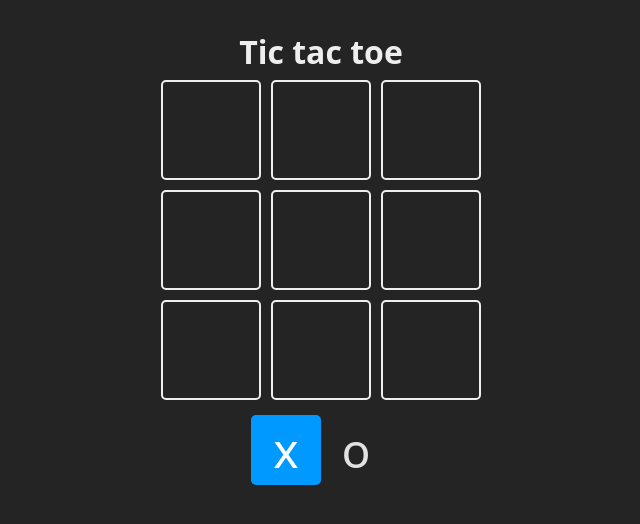
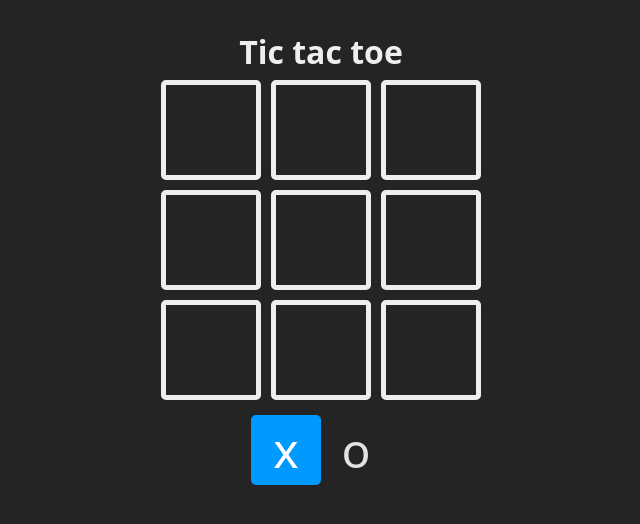
Before and after one commit to jmoreta/learnreact, a React (Vite) app in the folder projects/02-tic-tac-toe/: page / in a window 1280 px wide. Shown: the top 524 px of the page, without its empty margins (319-959 px from the left). Built offline with nearby package versions, Linux system fonts and the light colour scheme.

Commit message:
add css selector to index.css  dev branch

```diff
--- a/projects/02-tic-tac-toe/src/App.css
+++ b/projects/02-tic-tac-toe/src/App.css
@@ -42,8 +42,3 @@
 .read-the-docs {
     color: #888;
 }
-
-.newClassDev {
-
-    color: green;
-}
--- a/projects/02-tic-tac-toe/src/index.css
+++ b/projects/02-tic-tac-toe/src/index.css
@@ -121,10 +121,11 @@ body {
 .square {
     width: 100px;
     height: 100px;
-    border: 2px solid #eee;
+    border: 5px solid #eee;
     border-radius: 5px;
     display: grid;
     place-items: center;
     cursor: pointer;
     font-size: 48px;
+
 }
```
